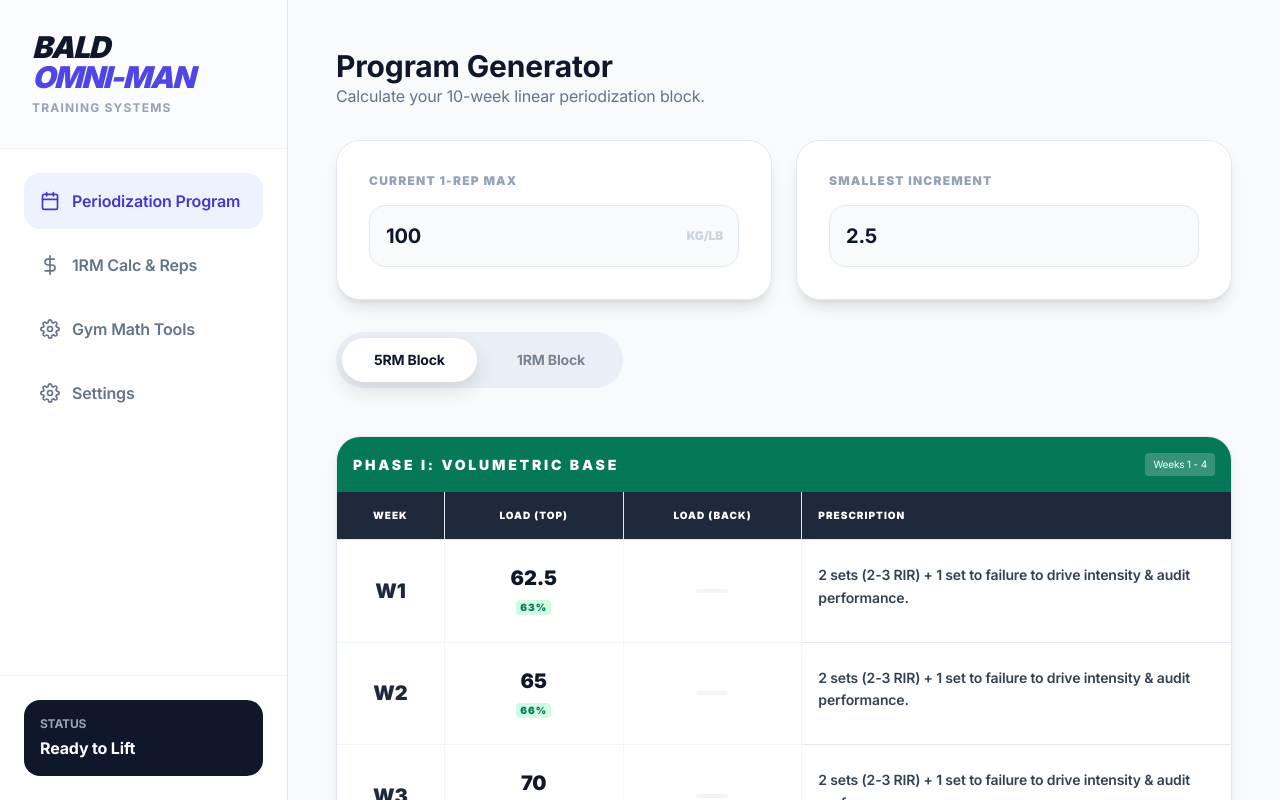
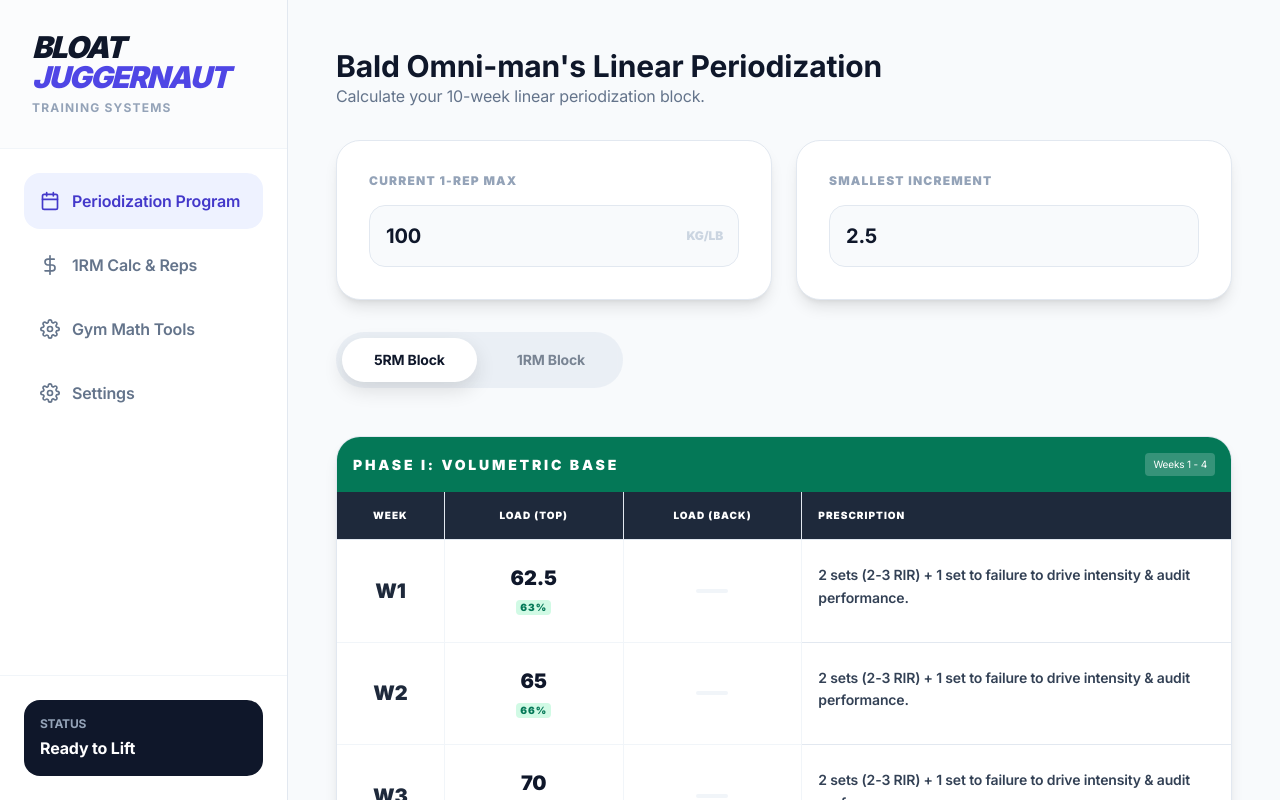
Before and after one commit to JosephPham324/linear-periodization, a website: page index.html in a window 1280 px wide. Drawn offline with nearby package versions, Linux system fonts and the light colour scheme.

Commit message:
Change texts

```diff
--- a/index.html
+++ b/index.html
@@ -4,7 +4,7 @@
 <head>
     <meta charset="UTF-8">
     <meta name="viewport" content="width=device-width, initial-scale=1.0, maximum-scale=1.0, user-scalable=no">
-    <title>Bald Omni-Man System</title>
+    <title>Joseph's Utilities</title>
     <script src="https://cdn.tailwindcss.com"></script>
     <link href="https://fonts.googleapis.com/css2?family=Inter:wght@400;500;600;700;900&display=swap" rel="stylesheet">
     <link rel="stylesheet" href="public/css/app.css">
@@ -17,7 +17,7 @@
     <header
         class="md:hidden fixed top-0 w-full bg-white/95 backdrop-blur-md border-b border-slate-200 z-30 px-6 py-4 flex items-center justify-between pt-safe">
         <h1 class="text-xl font-[900] tracking-tighter text-slate-900 italic uppercase leading-none">
-            BALD <span class="text-indigo-600 inline">OMNI-MAN</span>
+            BLOAT <span class="text-indigo-600 inline">OMNI-MAN</span>
         </h1>
         <div class="text-[10px] font-bold bg-indigo-50 text-indigo-700 px-2 py-1 rounded" data-key="status_ready">Ready
         </div>
@@ -27,7 +27,7 @@
     <aside class="hidden md:flex bg-white border-r border-slate-200 w-72 flex-shrink-0 flex-col h-full z-20">
         <div class="p-8 border-b border-slate-100 bg-slate-50/50">
             <h1 class="text-3xl font-[900] tracking-tighter text-slate-900 italic uppercase leading-none">
-                BALD <span class="text-indigo-600 block">OMNI-MAN</span>
+                BLOAT <span class="text-indigo-600 block">JUGGERNAUT</span>
             </h1>
             <p class="text-slate-400 text-xs font-bold uppercase tracking-widest mt-2">Training Systems</p>
         </div>
@@ -88,7 +88,8 @@
         <!-- PROGRAM VIEW -->
         <div id="view-program" class="max-w-4xl mx-auto animate-fade-in">
             <header class="mb-8">
-                <h2 class="text-3xl font-bold text-slate-900" data-key="header_program">Program Generator</h2>
+                <h2 class="text-3xl font-bold text-slate-900" data-key="header_program">Bald Omni-man's Linear
+                    Periodization</h2>
                 <p class="text-slate-500" data-key="desc_program">Calculate your 10-week linear periodization block.</p>
             </header>
 
--- a/public/js/lang.js
+++ b/public/js/lang.js
@@ -9,7 +9,7 @@ const TRANSLATIONS = {
     status_label: "Status",
 
     // Headers
-    header_program: "Program Generator",
+    header_program: "Bald Omni-man's Linear Periodization",
     desc_program: "Calculate your 10-week linear periodization block.",
     header_calc: "Max Calculator",
     desc_calc: "Estimate your 1RM and see rep ranges.",
@@ -73,7 +73,7 @@ const TRANSLATIONS = {
   },
   vi: {
     // Nav
-    nav_program: "Chương Trình Tập",
+    nav_program: "Linear Periodization",
     nav_calc: "Tính 1RM & Reps",
     nav_tools: "Công Cụ Gym",
     nav_settings: "Cài Đặt",
@@ -81,7 +81,7 @@ const TRANSLATIONS = {
     status_label: "Trạng Thái",
 
     // Headers
-    header_program: "Tạo Chương Trình",
+    header_program: "Bald Omni-man's Linear Periodization",
     desc_program: "Tính toán chu kỳ tập luyện 10 tuần.",
     header_calc: "Tính 1RM",
     desc_calc: "Ước tính 1RM và số reps tương ứng.",
```
